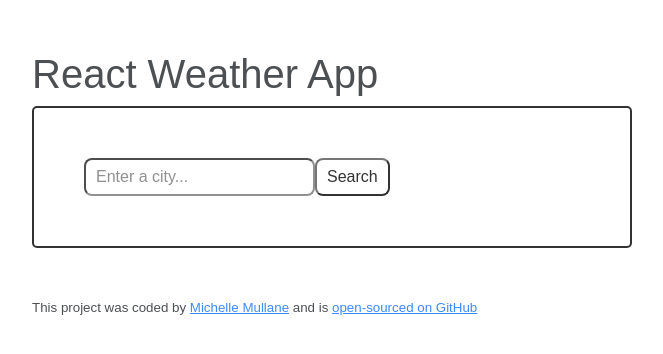
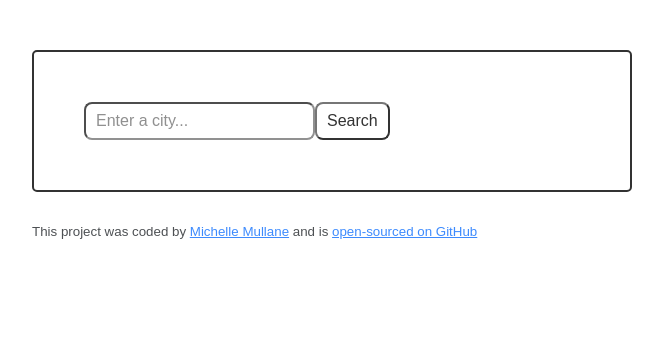
Before and after one commit to MichelleMullane/Weather-React, a React (Create React App) app: page / in a window 1280 px wide. Shown: the top 354 px of the page, without its empty margins (308-971 px from the left). Built offline with nearby package versions, Linux system fonts and the light colour scheme.

Commit message:
organized css App.css and Weather.css

```diff
--- a/src/App.css
+++ b/src/App.css
@@ -5,34 +5,7 @@
   max-width: 600px;
 }
 
-.App-logo {
-  height: 40vmin;
-  pointer-events: none;
+.App footer {
+  font-size: smaller;
+  margin-top: 30px;
 }
-
-.weather {
-  list-style: none;
-}
-
-.search-button {
-  border-radius: 8px;
-  padding: 5px 10px;
-  background-color: white;
-  transition: all 200ms ease-in-out;
-}
-
-.search-button:hover {
-  background-color: black;
-  border: 2px dashed white;
-  color: white;
-}
-
-.search-input {
-  border-radius: 8px;
-  padding: 5px 10px;
-}
-
-footer {
-  font-size: smaller;
-  margin-top: 50px;
-}
--- a/src/App.js
+++ b/src/App.js
@@ -7,9 +7,7 @@ const App = () => {
   return (
     <div className="App">
       <div className="App-container">
-        <header className="App-header">
-          <h1>React Weather App</h1>
-        </header>
+        <header className="App-header"></header>
         <Weather />
         <footer>
           This project was coded by{" "}
--- a/src/Weather.css
+++ b/src/Weather.css
@@ -4,23 +4,41 @@
   padding: 50px;
 }
 
-ul {
+.Weather ul {
   list-style: none;
 }
 
-.icon-temp {
+.Weather .search-button {
+  border-radius: 8px;
+  padding: 5px 10px;
+  background-color: white;
+  transition: all 200ms ease-in-out;
+}
+
+.Weather .search-button:hover {
+  background-color: black;
+  border: 2px dashed white;
+  color: white;
+}
+
+.Weather .search-input {
+  border-radius: 8px;
+  padding: 5px 10px;
+}
+
+.Weather .icon-temp {
   align-items: center;
 }
 
-.city-name {
+.Weather .city-name {
   font-size: 32px;
 }
 
-.temperature {
+.Weather .temperature {
   font-size: 36px;
 }
 
-.date-description {
+.Weather .date-description {
   padding-left: 0;
   line-height: 1;
 }
```
